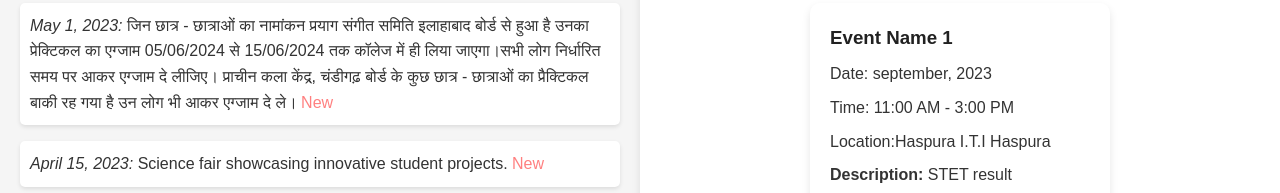
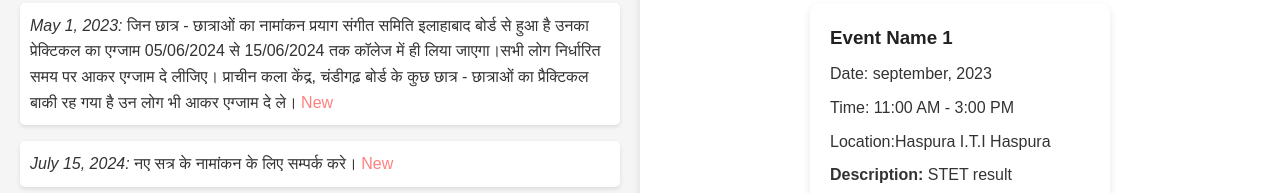
Before and after one commit to officialaditya12/anandsangitmahavidyalaya, a plain HTML site: page index.html in a window 1280 px wide. Shown: the part 2045-2238 px from the top of the page. Drawn offline with Linux system fonts and the light colour scheme.

Commit message:
Update index.html

```diff
--- a/index.html
+++ b/index.html
@@ -132,9 +132,9 @@
                  <span class="new-text">New</span>
                             </li>
                             <li>
-                                <i>April 15, 2023:</i>
-                                      Science fair showcasing
-                                      innovative student projects.
+                                <i>July 15, 2024:</i>
+                                     नए सत्र के नामांकन के लिए सम्पर्क करे।
+
                                       <span class="new-text">New</span>
                             </li>
                             <li>
```
